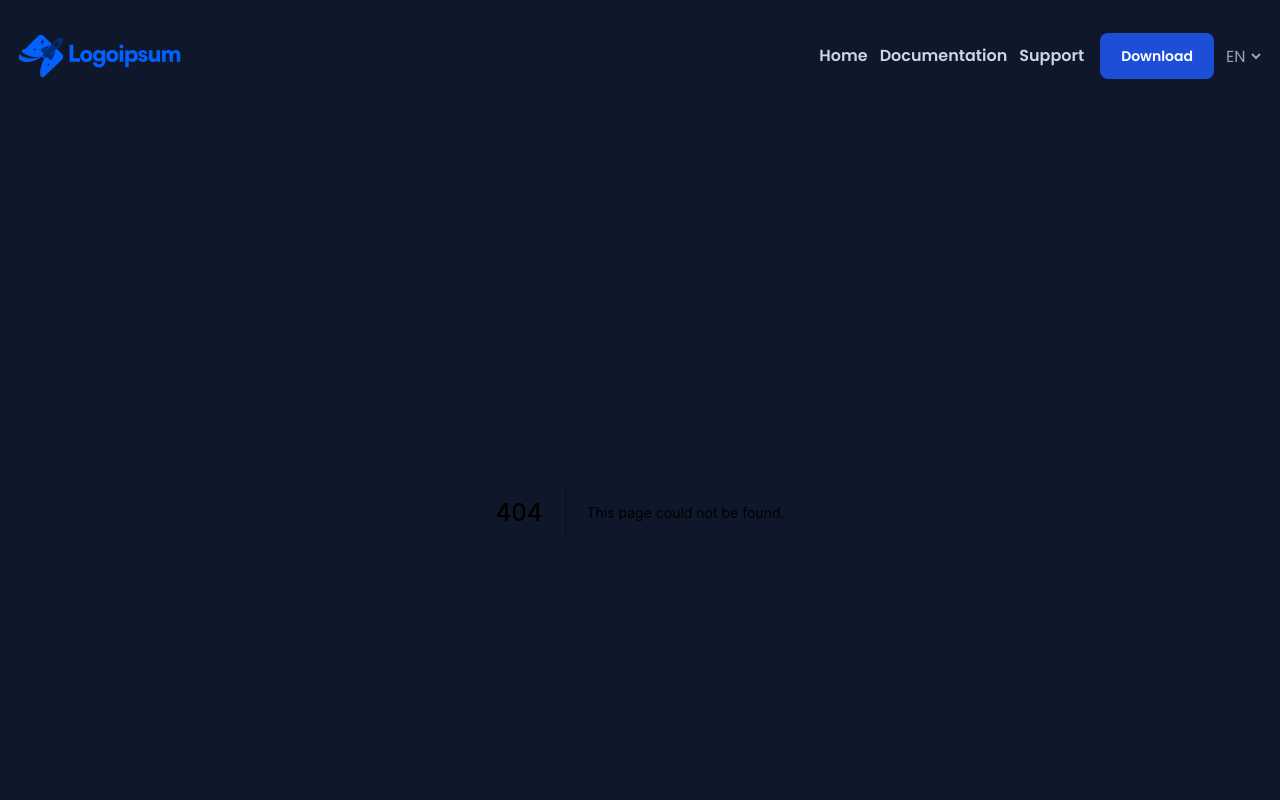
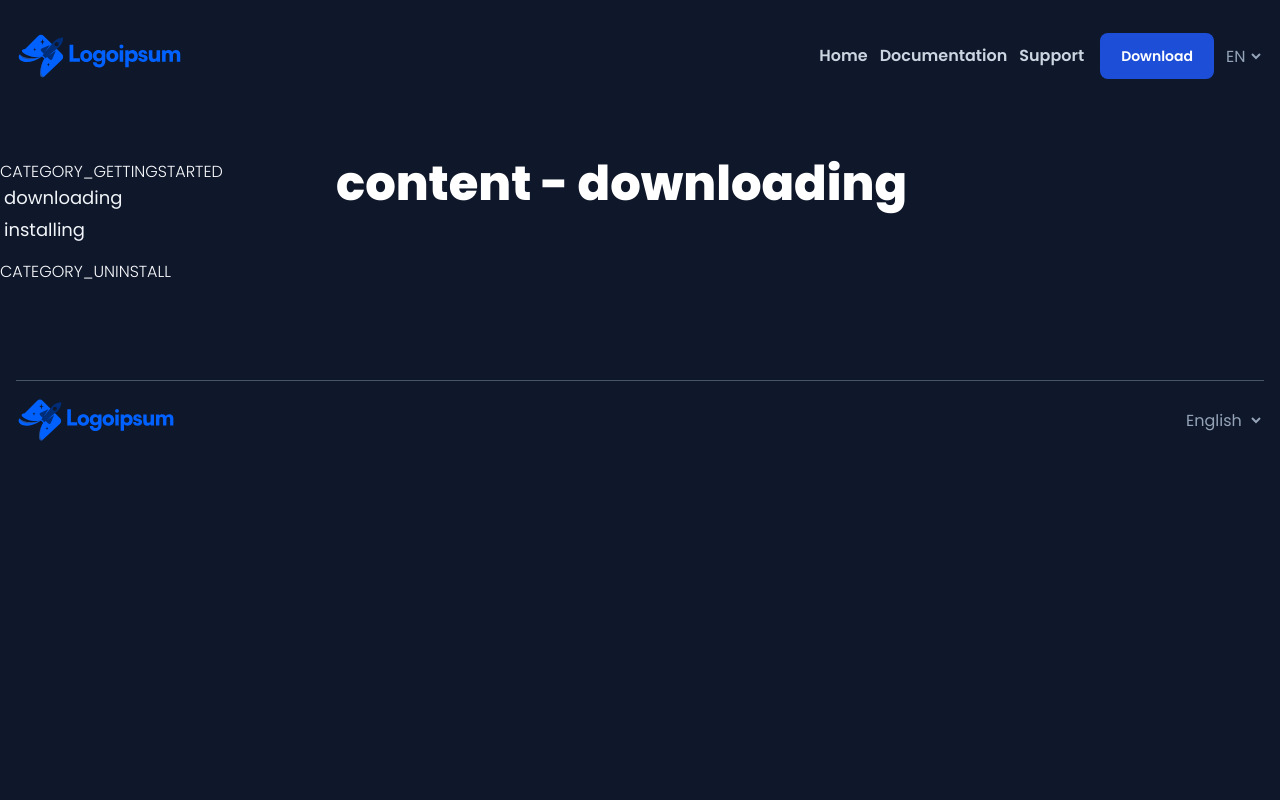
Before and after one commit to GarnetOS/garnetos.github.io, a Next.js app: page /documentation/en/downloading in a window 1280 px wide. Before the commit this address had no page. Shown: the top 800 px of the page. Built offline with nearby package versions, Linux system fonts and the light colour scheme.

Commit message:
Load docs from articles folder

```diff
--- /dev/null
+++ b/articles/downloading/en.md
@@ -0,0 +1 @@
+# content - downloading
--- a/components/documentation/Menu.js
+++ b/components/documentation/Menu.js
@@ -29,14 +29,14 @@ export default function Menu() {
     <aside className="col-span-1">
       {categories.map((category) => {
         return (
-          <>
-            <h2 className="uppercase font-light text-slate-50 mb-2 first:mt-0 mt-4">{category.title}</h2>
+          <div key={category.path} className="first:mt-0 mt-4 mb-2 last:mb-0">
+            <h2 className="uppercase font-light text-slate-50">{category.title}</h2>
             {getArticles(category.path).map((article) => (
-              <Link href={`/documentation/${category.path}/${article.path}`} key={article.path}>
+              <Link href={`/documentation/${i18n.language}/${article.path}`} key={article.path}>
                 <a className="block ml-1 mb-1 text-lg text-slate-100 hover:underline">{article.title}</a>
               </Link>
             ))}
-          </>
+          </div>
         );
       })}
     </aside>
--- a/package.json
+++ b/package.json
@@ -15,6 +15,7 @@
     "@fortawesome/react-fontawesome": "^0.1.16",
     "i18next": "^21.4.0",
     "i18next-browser-languagedetector": "^6.1.2",
+    "marked": "^4.0.12",
     "next": "11.1.3",
     "react": "17.0.2",
     "react-dom": "17.0.2",
@@ -22,6 +23,7 @@
     "sass": "^1.43.2"
   },
   "devDependencies": {
+    "@tailwindcss/typography": "^0.5.2",
     "autoprefixer": "^10.4.2",
     "eslint": "8.0.1",
     "eslint-config-next": "11.1.2",
--- /dev/null
+++ b/pages/documentation/[lang]/[slug].js
@@ -0,0 +1,59 @@
+import React from "react";
+import Head from "next/head";
+import { useTranslation } from "react-i18next";
+import Menu from "../../../components/documentation/Menu";
+import { useRouter } from "next/router";
+import fs from "fs";
+import path from "path";
+import { marked } from "marked";
+
+export default function Documentation({ content }) {
+  const { t, i18n } = useTranslation();
+
+  return (
+    <>
+      <Head>
+        <title>{t("title_documentation")}</title>
+        <meta name="description" content="Official website for SomethingOS" />
+      </Head>
+      <main className="bg-slate-900 py-12">
+        <section className="grid grid-cols-4 container max-w-screen-xl mx-auto">
+          <Menu />
+          <article className="col-span-3 px-4 prose prose-invert lg:prose-lg" dangerouslySetInnerHTML={{ __html: marked(content) }}></article>
+        </section>
+      </main>
+    </>
+  );
+}
+
+export async function getStaticPaths() {
+  const files = fs.readdirSync(path.join("articles"));
+
+  const paths = files.map((filename) => ({
+    params: {
+      slug: filename,
+      lang: "cs",
+    },
+  }));
+
+  const allPaths = paths.concat(
+    files.map((filename) => ({
+      params: {
+        slug: filename,
+        lang: "en",
+      },
+    }))
+  );
+
+  return {
+    paths,
+    fallback: false,
+  };
+}
+
+export async function getStaticProps({ params: { slug, lang } }) {
+  const markdown = fs.readFileSync(path.join("articles", slug, lang + ".md"), "utf-8");
+  return {
+    props: { content: markdown },
+  };
+}
--- a/pages/documentation/index.js
+++ b/pages/documentation/index.js
@@ -9,7 +9,7 @@ export default function Documentation() {
   return (
     <>
       <Head>
-        <title>{t("title_download")}</title>
+        <title>{t("title_documentation")}</title>
         <meta name="description" content="Official website for SomethingOS" />
       </Head>
       <main className="bg-slate-900 py-12">
--- a/tailwind.config.js
+++ b/tailwind.config.js
@@ -12,5 +12,5 @@ module.exports = {
   variants: {
     extend: {},
   },
-  plugins: [],
+  plugins: [require("@tailwindcss/typography")],
 };
```
Also changed, not shown: articles/downloading/cs.md (added, +1 -0 lines), articles/installing/cs.md (added, +1 -0 lines), articles/installing/en.md (added, +1 -0 lines), 1 other file (tests, documents, lock files or other folders).
